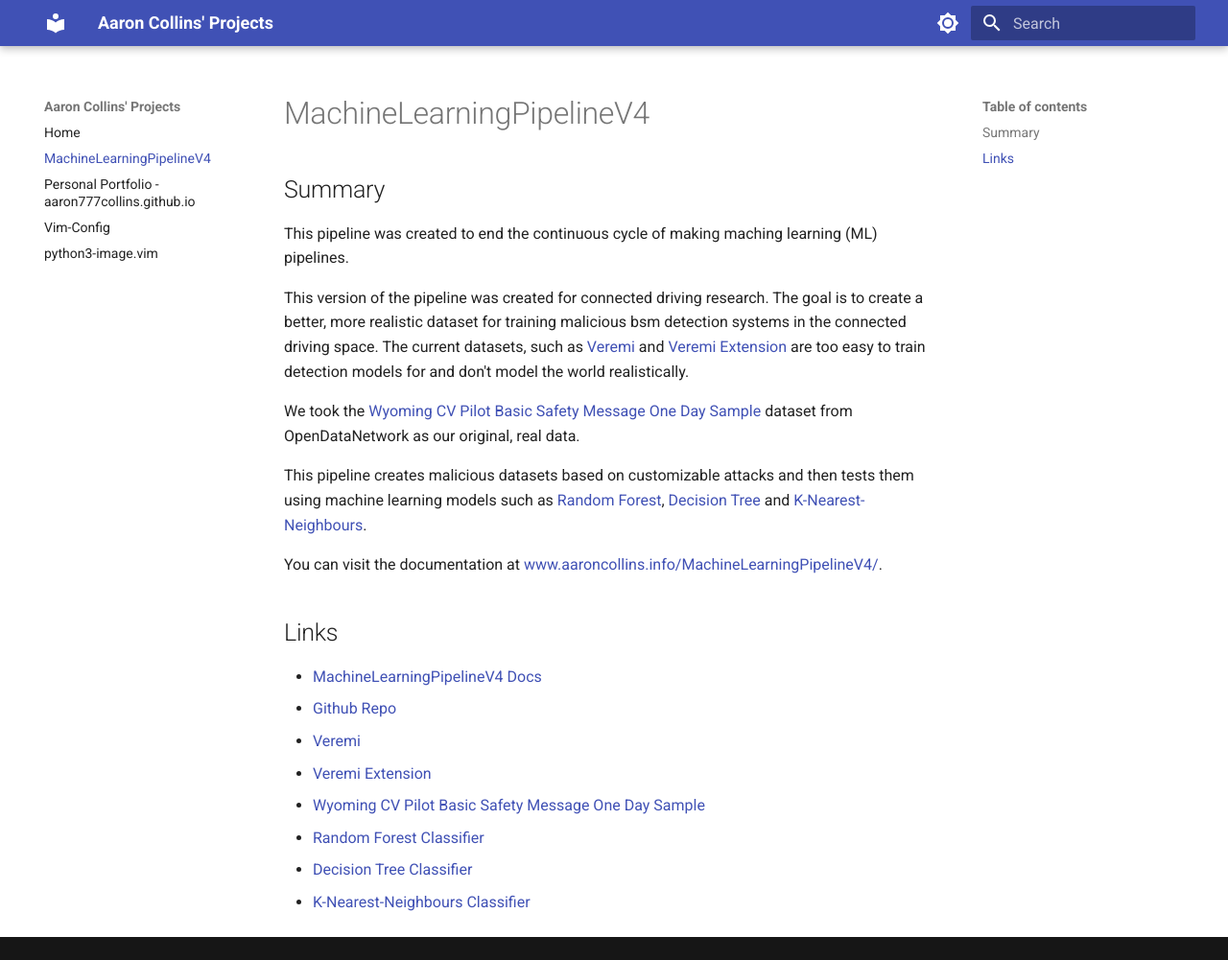
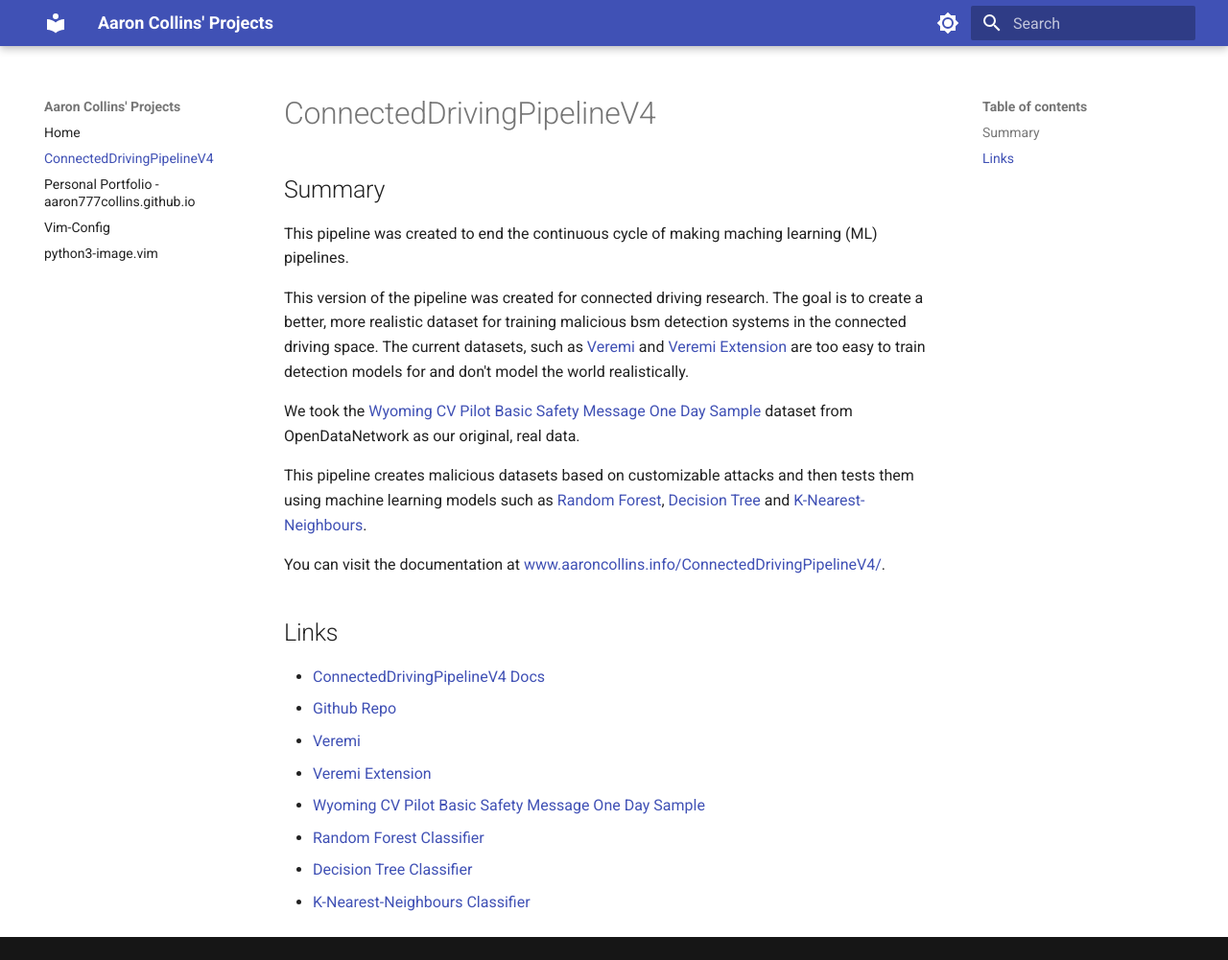
Before and after one commit to aaron777collins/projects, an MkDocs documentation site: the page built from docs/ConnectedDrivingPipelineV4.md, in a window 1280 px wide and 1001 px high. Shown: the whole window at 96% size. Built offline with MkDocs 1.6.1 and Material for MkDocs 9.7.7, drawn with Linux system fonts in a browser that asks for light colours.

Commit message:
changed the machine learning pipeline name

```diff
--- a/docs/MachineLearningPipelineV4.md
+++ b/docs/ConnectedDrivingPipelineV4.md
@@ -8,11 +8,11 @@ We took the [Wyoming CV Pilot Basic Safety Message One Day Sample](https://www.o
 
 This pipeline creates malicious datasets based on customizable attacks and then tests them using machine learning models such as [Random Forest](https://scikit-learn.org/stable/modules/generated/sklearn.ensemble.RandomForestClassifier.html), [Decision Tree](https://scikit-learn.org/stable/modules/generated/sklearn.tree.DecisionTreeClassifier.html) and [K-Nearest-Neighbours](https://scikit-learn.org/stable/modules/generated/sklearn.neighbors.KNeighborsClassifier.html).
 
-You can visit the documentation at [www.aaroncollins.info/MachineLearningPipelineV4/](https://www.aaroncollins.info/MachineLearningPipelineV4/).
+You can visit the documentation at [www.aaroncollins.info/ConnectedDrivingPipelineV4/](https://www.aaroncollins.info/ConnectedDrivingPipelineV4/).
 
 ## Links
-- [MachineLearningPipelineV4 Docs](https://www.aaroncollins.info/MachineLearningPipelineV4/)
-- [Github Repo](https://github.com/aaron777collins/MachineLearningPipelineV4)
+- [ConnectedDrivingPipelineV4 Docs](https://www.aaroncollins.info/ConnectedDrivingPipelineV4/)
+- [Github Repo](https://github.com/aaron777collins/ConnectedDrivingPipelineV4)
 - [Veremi](https://veremi-dataset.github.io/)
 - [Veremi Extension](https://github.com/josephkamel/VeReMi-Dataset)
 - [Wyoming CV Pilot Basic Safety Message One Day Sample](https://www.opendatanetwork.com/dataset/data.transportation.gov/9k4m-a3jc)
```
